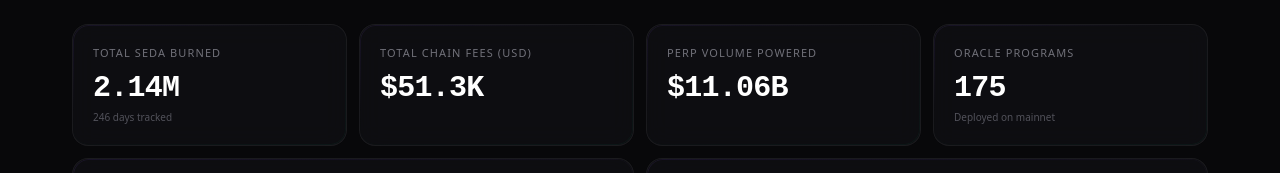
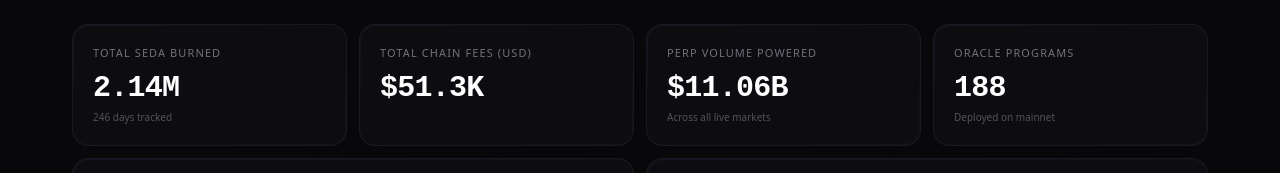
Before and after one commit to Matt-SEDA/seda-burns-redesign, a Next.js app: page / in a window 1280 px wide. Shown: the top 173 px of the page. Built offline with nearby package versions, Linux system fonts and the light colour scheme.

Commit message:
March 23 data update

```diff
--- a/src/components/Dashboard.tsx
+++ b/src/components/Dashboard.tsx
@@ -54,13 +54,13 @@
         <MetricCard
           label="Perp Volume Powered"
           value={formatUSD(11060000000)}
-          sub={'\u00A0'}
+          sub="Across all live markets"
           animClass="fade-up-3"
         />
         {/* ✏️ EDIT Oracle Programs here — change the string below */}
         <MetricCard
           label="Oracle Programs"
-          value="175"
+          value="188"
           sub="Deployed on mainnet"
           animClass="fade-up-4"
         />
```
